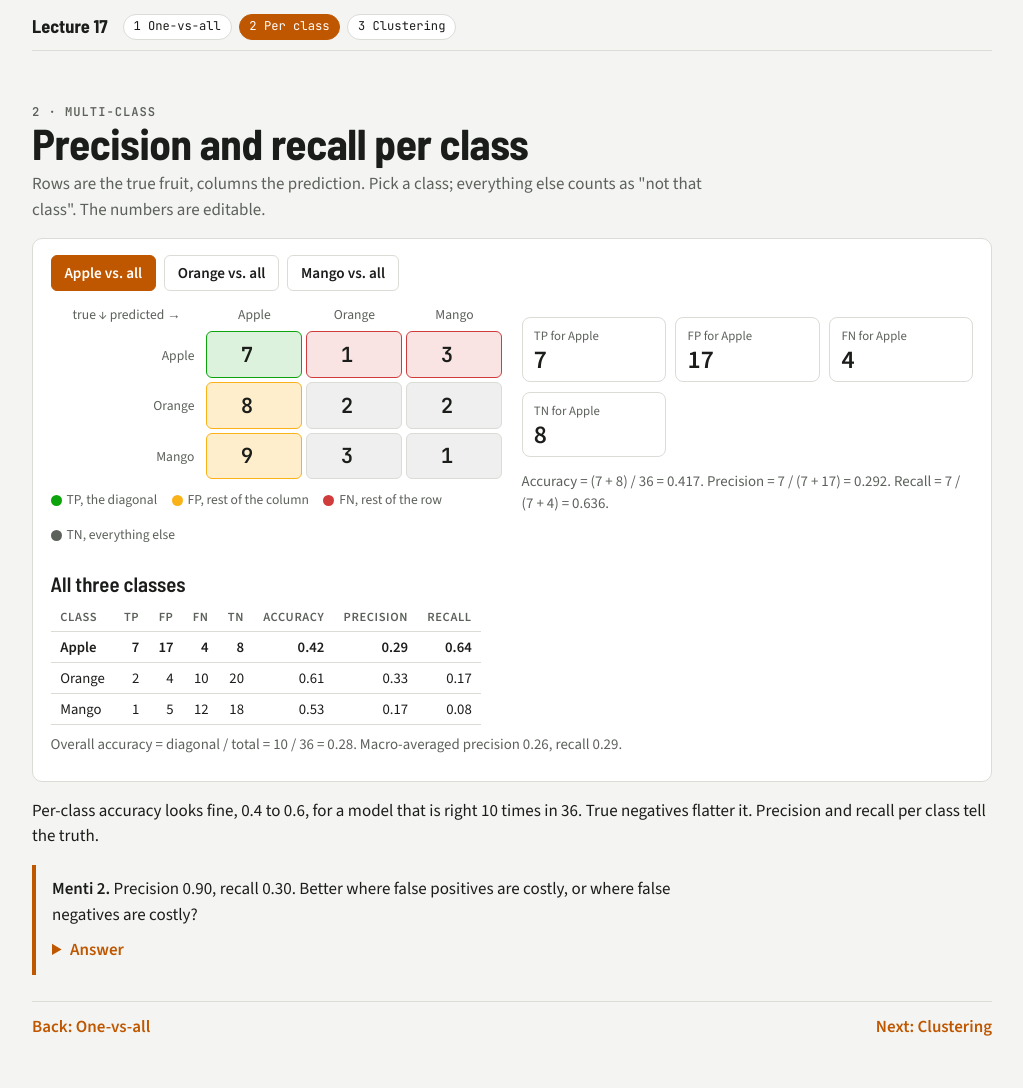
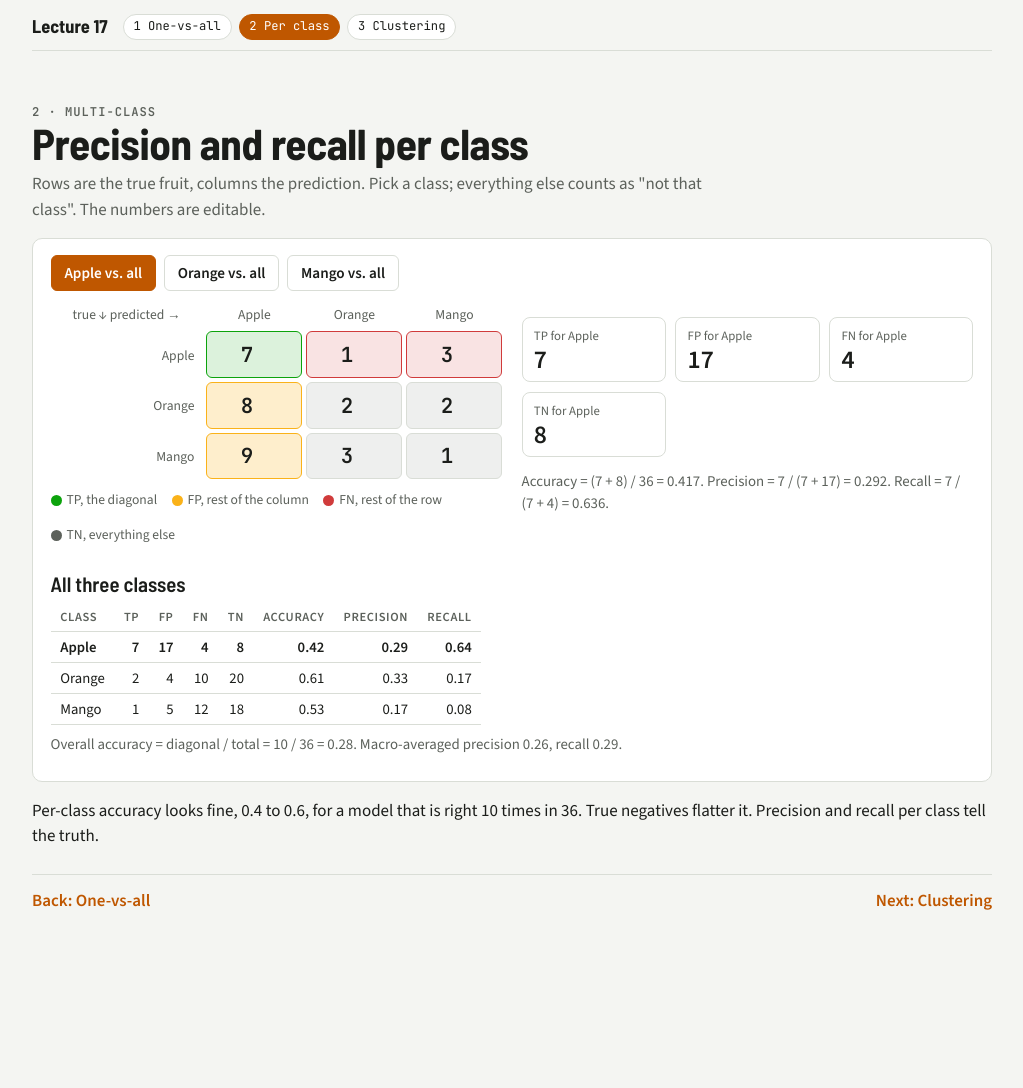
Before and after one commit to ThyanRevolter/eve310-fall-2026, a Jekyll site: the page docs/lectures/lecture17/02-per-class.html, which Jekyll copies as it is, in a window 1280 px wide. Shown: the whole page, without its empty margins (128-1151 px from the left). Built offline with Jekyll 4.4.1, drawn with Linux system fonts in a browser that asks for light colours; after the commit the page ends 962 px from its top, so only the background shows below that.

Commit message:
refactor(lectures): drop the Menti mentions from the Lecture 17 pages
The in-class poll question and its answer leave the per-class page, the
overview card describes the matrix instead, and the stylesheet loses the
quiz and details rules nothing uses. The shared script also redraws the
figures when an explicit theme choice flips data-theme, so the one-page
artifact copy built from these files follows the viewer's toggle.

Co-Authored-By: Claude Fable 5.1 <noreply@anthropic.com>

```diff
--- a/docs/lectures/lecture17/02-per-class.html
+++ b/docs/lectures/lecture17/02-per-class.html
@@ -34,10 +34,6 @@
   <p class="note" id="cls-overall"></p>
 </div>
 <p>Per-class accuracy looks fine, 0.4 to 0.6, for a model that is right 10 times in 36. True negatives flatter it. Precision and recall per class tell the truth.</p>
-<div class="quiz">
-  <p><b>Menti 2.</b> Precision 0.90, recall 0.30. Better where false positives are costly, or where false negatives are costly?</p>
-  <details><summary>Answer</summary><div class="ans">Where false positives are costly. Ninety percent of its flags are real, but it misses 70 percent of the positives. F1 = 0.45, so neither balanced nor high.</div></details>
-</div>
 </main>
 <nav class="pager" aria-label="Previous and next">
   <a href="01-one-vs-all.html">Back: One-vs-all</a>
--- a/docs/lectures/lecture17/index.html
+++ b/docs/lectures/lecture17/index.html
@@ -20,7 +20,7 @@
 <p class="lede">Three short interactive pages for the second half of the lecture. Each takes a couple of minutes.</p>
 <ol class="cards">
   <li><a href="01-one-vs-all.html"><span class="num">1</span><b>One-vs-all</b><span class="d">Three binary models; click to classify a new point</span></a></li>
-  <li><a href="02-per-class.html"><span class="num">2</span><b>Metrics per class</b><span class="d">An editable 3 by 3 confusion matrix, and Menti question 2</span></a></li>
+  <li><a href="02-per-class.html"><span class="num">2</span><b>Metrics per class</b><span class="d">An editable 3 by 3 confusion matrix; accuracy, precision and recall for each class</span></a></li>
   <li><a href="03-clustering.html"><span class="num">3</span><b>Clustering</b><span class="d">The same data with the labels removed</span></a></li>
 </ol>
 <p class="note">The threshold slider, the two-class scores and the ROC curve are in the <a href="../../labs/lab08-threshold-explorer.html">Lab 8 threshold explorer</a>.</p>
--- a/docs/lectures/lecture17/lecture17.css
+++ b/docs/lectures/lecture17/lecture17.css
@@ -75,7 +75,7 @@ code, .mono { font-family: var(--mono); font-size: .9em; }
 /* controls */
 button { font: inherit; font-weight: 600; font-size: .95rem; background: var(--surface); color: var(--fg); border: 1px solid var(--line); border-radius: 6px; padding: .35rem .8rem; cursor: pointer; }
 button:hover { border-color: var(--accent); }
-button:focus-visible, input:focus-visible, summary:focus-visible { outline: 2px solid var(--accent); outline-offset: 2px; }
+button:focus-visible, input:focus-visible { outline: 2px solid var(--accent); outline-offset: 2px; }
 button[aria-pressed="true"] { background: var(--accent); color: var(--accent-ink); border-color: var(--accent); }
 .btnrow { display: flex; flex-wrap: wrap; gap: .5rem; margin: .4rem 0 .8rem; }
 /* confusion matrices */
@@ -100,8 +100,6 @@ th, td { text-align: right; padding: .25rem .6rem; border-bottom: 1px solid var(
 th:first-child, td:first-child { text-align: left; }
 th { color: var(--muted); font-weight: 600; font-size: .78rem; text-transform: uppercase; letter-spacing: .05em; }
 .tablewrap { overflow-x: auto; }
-details { margin: .6rem 0; }
-summary { cursor: pointer; font-weight: 600; color: var(--accent); }
 .key { display: flex; flex-wrap: wrap; gap: .9rem; font-size: .85rem; color: var(--muted); margin: .3rem 0; }
 .key .dot { display: inline-block; width: .7rem; height: .7rem; border-radius: 50%; vertical-align: middle; margin-right: .3rem; }
 svg { max-width: 100%; height: auto; display: block; }
@@ -109,8 +107,6 @@ svg text { font-family: var(--body); fill: var(--fg); font-size: 12px; }
 svg .mut { fill: var(--muted); }
 svg .axis { stroke: var(--line); stroke-width: 1; }
 .chartbox { position: relative; }
-.quiz { border-left: 4px solid var(--accent); padding: .2rem 0 .2rem 1rem; margin: 1rem 0; max-width: 44rem; }
-.quiz .ans { background: var(--surface); border: 1px solid var(--line); border-radius: 8px; padding: .6rem .9rem; margin-top: .4rem; }
 .ovr { display: grid; grid-template-columns: repeat(auto-fit, minmax(13rem, 1fr)); gap: .8rem; }
 .ovr figure { margin: 0; }
 .ovr figcaption { font-size: .85rem; color: var(--muted); text-align: center; margin-top: .2rem; }
--- a/docs/lectures/lecture17/lecture17.js
+++ b/docs/lectures/lecture17/lecture17.js
@@ -141,4 +141,5 @@
   if ($('#clus')) redraws.push(initClustering());
   const redrawAll = () => redraws.forEach((f) => f());
   if (window.matchMedia) window.matchMedia('(prefers-color-scheme: dark)').addEventListener('change', redrawAll);
+  new MutationObserver(redrawAll).observe(document.documentElement, { attributes: true, attributeFilter: ['data-theme'] });
 })();
```
